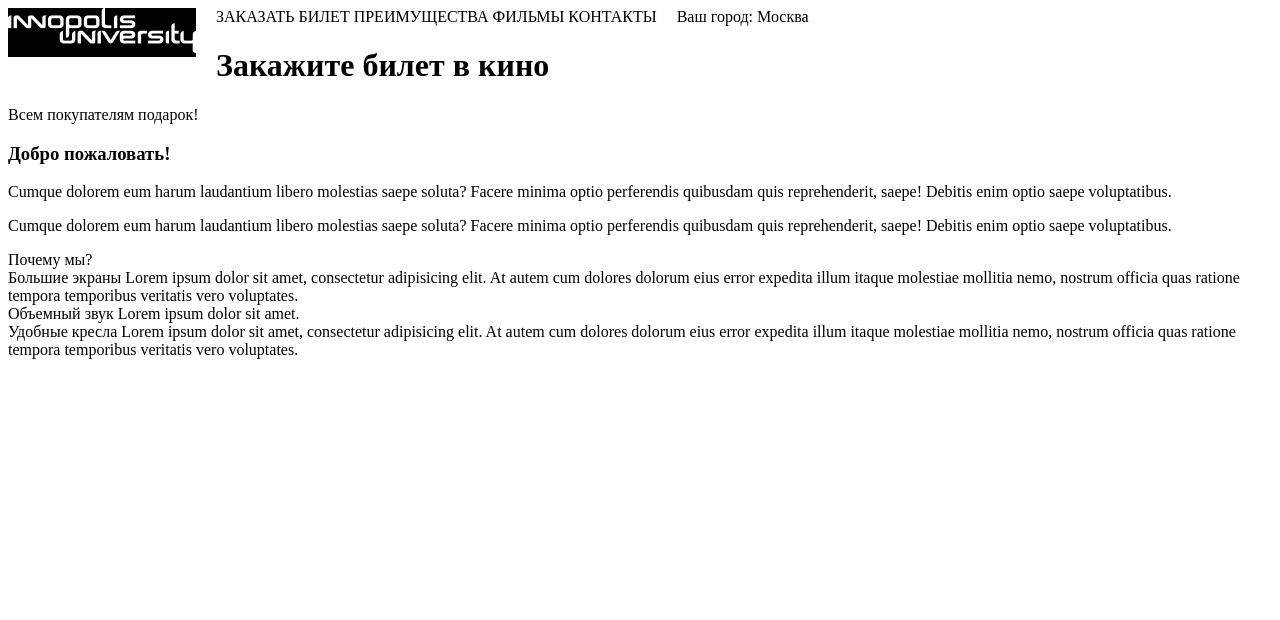
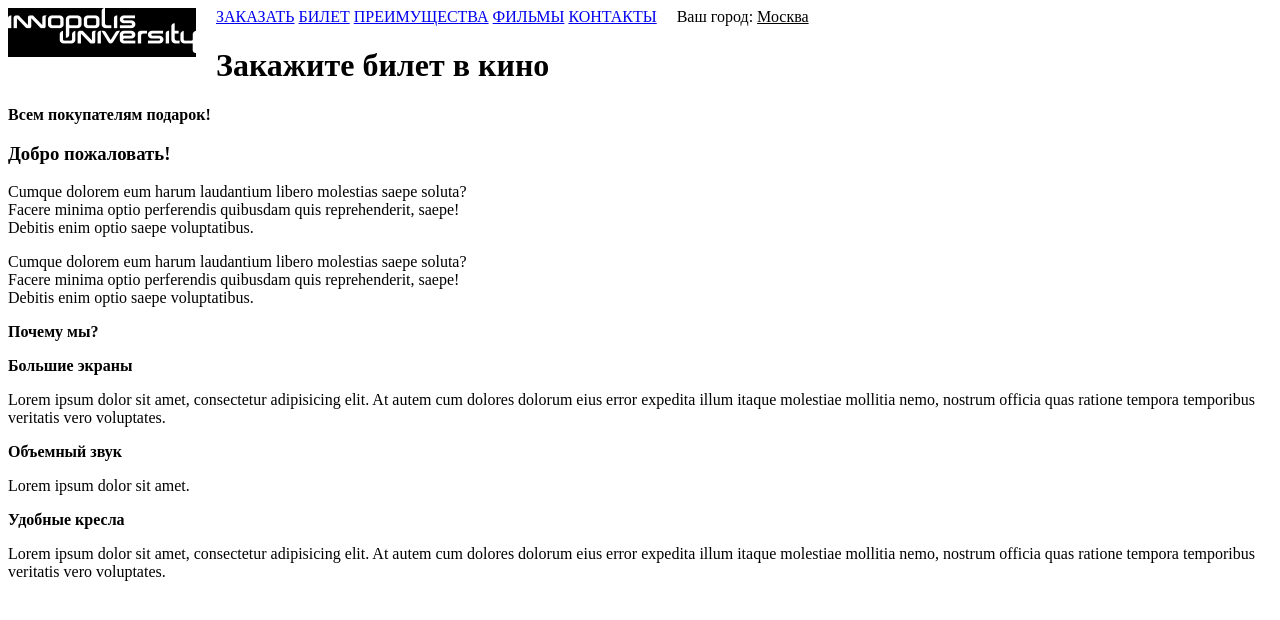
Before and after one commit to peso47/cinema, a plain HTML site: page index.html in a window 1280 px wide. Drawn offline with Linux system fonts and the light colour scheme.

Commit message:
changes2

```diff
--- a/index.html
+++ b/index.html
@@ -15,18 +15,22 @@
     <div>
         <div>
              <div style="float: left; margin-right: 20px; background-color: black;">
-                <img src="img/logo.png" alt="логотип">
+                <a target="_blank" href="http://ino.denis.wiki/"><img src="img/logo.png" alt="логотип"></a>
             </div>
             <div  style="float: left; margin-right: 20px;">
-                ЗАКАЗАТЬ БИЛЕТ ПРЕИМУЩЕСТВА ФИЛЬМЫ КОНТАКТЫ
+                <a href="http://127.0.0.1:5500/index.html"> ЗАКАЗАТЬ</a>
+                <a href="http://127.0.0.1:5500/index.html"> БИЛЕТ</a>
+                <a href="http://127.0.0.1:5500/index.html"> ПРЕИМУЩЕСТВА</a>
+                <a href="http://127.0.0.1:5500/index.html"> ФИЛЬМЫ</a>
+                <a href="http://127.0.0.1:5500/index.html"> КОНТАКТЫ</a>
             </div>
             <div>
-                Ваш город: Москва
+                Ваш город: <u>Москва</u>
             </div>
         </div>
         <div>
             <h1>Закажите билет в кино</h1>
-            <p>Всем покупателям подарок!</p>
+            <b><p>Всем покупателям подарок!</p></b>
         </div>
     </div>
 <!-- конец первого экрана -->
@@ -35,31 +39,44 @@
     <div>
         <div>
             <h3>Добро пожаловать!</h3>
+            <p>
+            Cumque dolorem eum harum laudantium libero molestias saepe soluta?<br/>
+            Facere minima optio perferendis quibusdam quis reprehenderit, saepe!<br/>
+            Debitis enim optio saepe voluptatibus.<br/>
+            </p>
 
-            <p>Cumque dolorem eum harum laudantium libero molestias saepe soluta? Facere minima optio perferendis quibusdam quis reprehenderit, saepe! Debitis enim optio saepe voluptatibus.</p>
-
-            <p>Cumque dolorem eum harum laudantium libero molestias saepe soluta? Facere minima optio perferendis quibusdam quis reprehenderit, saepe! Debitis enim optio saepe voluptatibus.</p>
+            <p>
+            Cumque dolorem eum harum laudantium libero molestias saepe soluta?<br/>
+            Facere minima optio perferendis quibusdam quis reprehenderit, saepe!<br/>
+            Debitis enim optio saepe voluptatibus.<br/>
+            </p>
         </div>
 
 
         <div>
             <div>
-                Почему мы?
+                <p><b>Почему мы?</b></p>
             </div>
 
             <div>
-                Большие экраны
+                <b>Большие экраны</b>
+                <p>
                 Lorem ipsum dolor sit amet, consectetur adipisicing elit. At autem cum dolores dolorum eius error expedita illum itaque molestiae mollitia nemo, nostrum officia quas ratione tempora temporibus veritatis vero voluptates.
+                </p>
             </div>
 
             <div>
-                Объемный звук
+                <b>Объемный звук</b>
+                <p>
                 Lorem ipsum dolor sit amet.
+                </p>
             </div>
 
             </div>
-            Удобные кресла
+            <b>Удобные кресла</b>
+            <p>
             Lorem ipsum dolor sit amet, consectetur adipisicing elit. At autem cum dolores dolorum eius error expedita illum itaque molestiae mollitia nemo, nostrum officia quas ratione tempora temporibus veritatis vero voluptates.
+            </p>
             </div>
         </div>
     </div>
```
